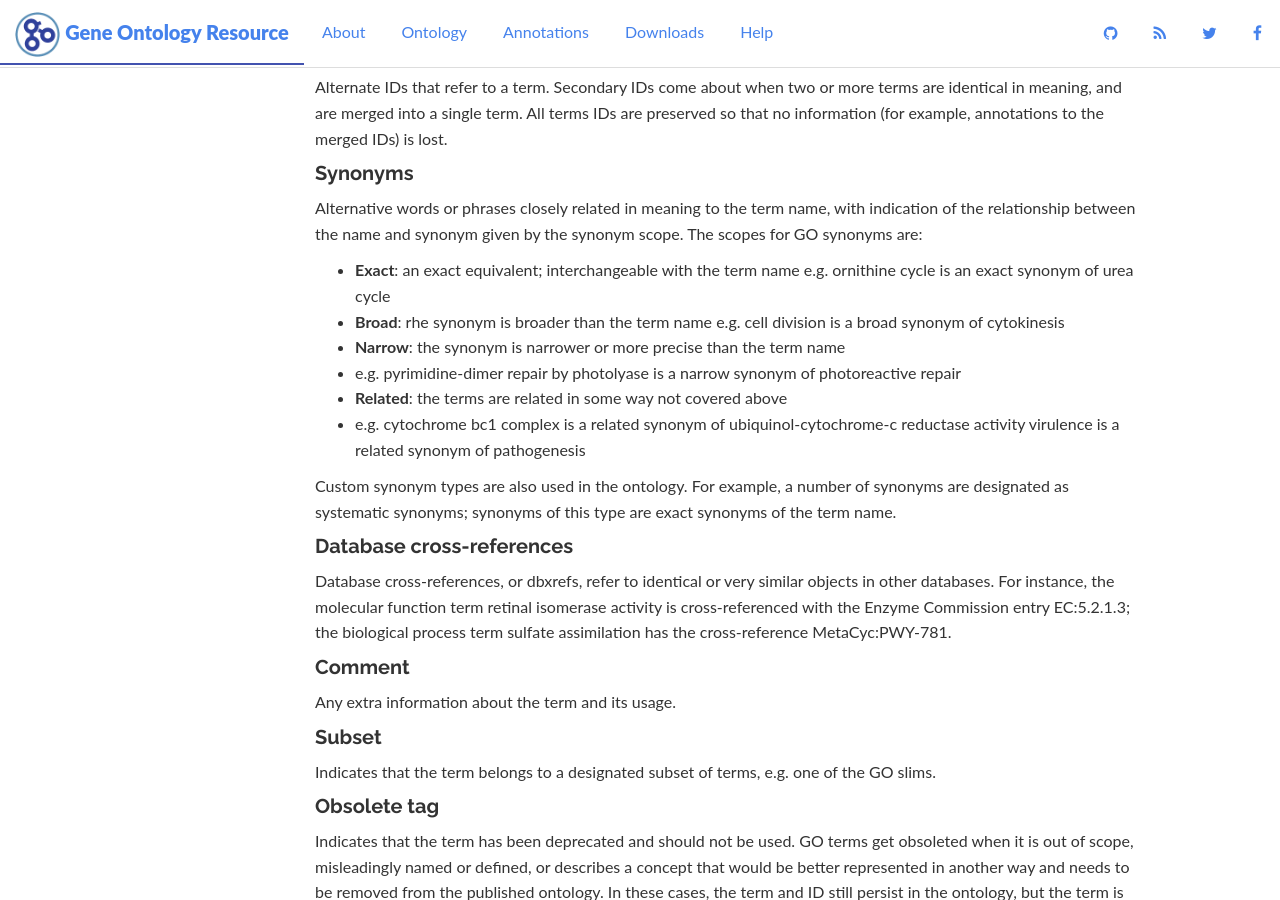
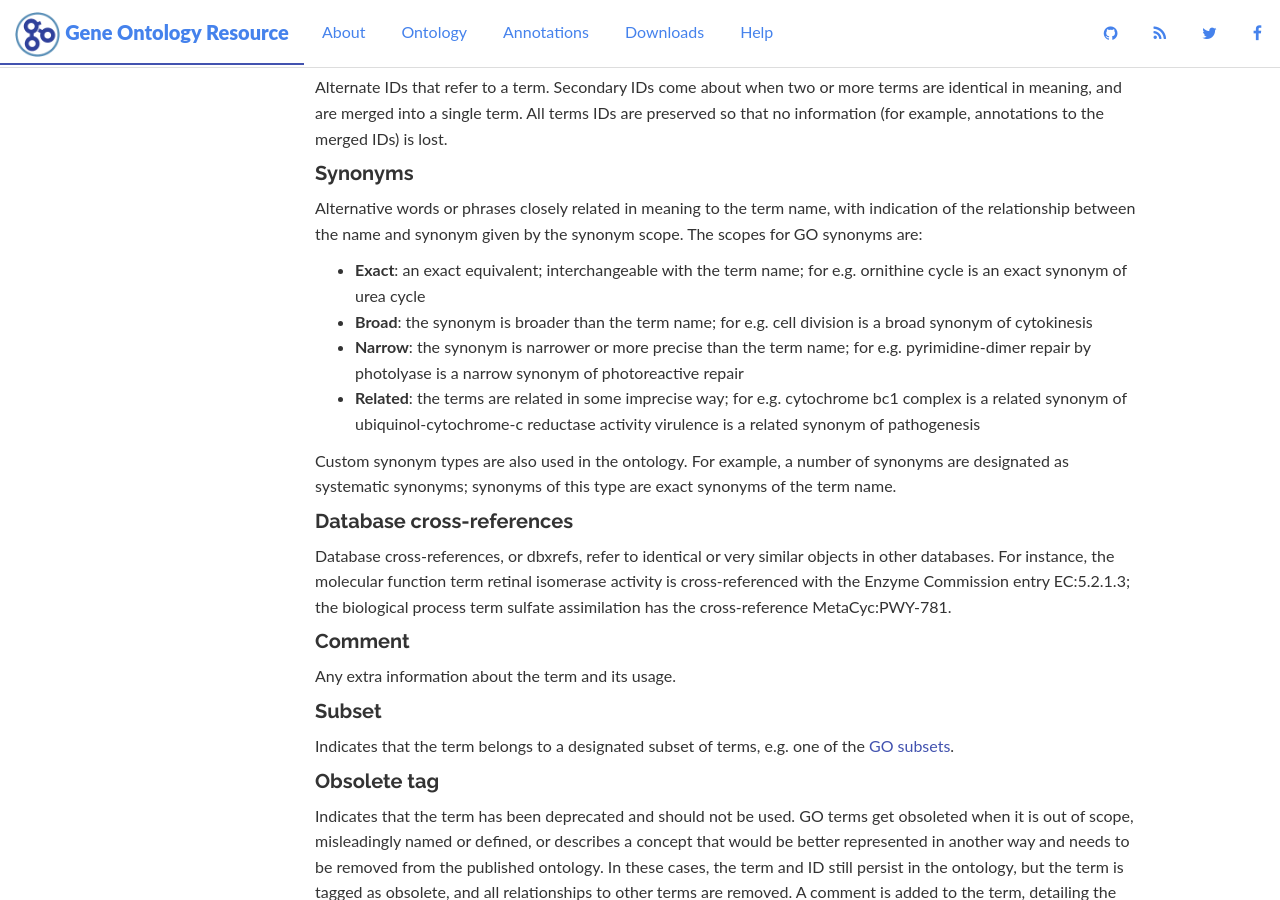
Before and after one commit to geneontology/geneontology.github.io, a Jekyll site: the page built from _docs/ontology.md, in a window 1280 px wide and 900 px high, scrolled down 2372 px. Built offline with Jekyll 4.4.1, drawn with Linux system fonts in a browser that asks for light colours; nearby versions of some CDN libraries.

Commit message:
Update ontology.md

```diff
--- a/_docs/ontology.md
+++ b/_docs/ontology.md
@@ -69,14 +69,10 @@ Alternate IDs that refer to a term. Secondary IDs come about when two or more te
 #### Synonyms
 
 Alternative words or phrases closely related in meaning to the term name, with indication of the relationship between the name and synonym given by the synonym scope. The scopes for GO synonyms are:
-+ **Exact**: an exact equivalent; interchangeable with the term name
-    e.g. ornithine cycle is an exact synonym of urea cycle
-+ **Broad**: rhe synonym is broader than the term name
-    e.g. cell division is a broad synonym of cytokinesis
-* **Narrow**: the synonym is narrower or more precise than the term name
-+  e.g. pyrimidine-dimer repair by photolyase is a narrow synonym of photoreactive repair
-* **Related**: the terms are related in some way not covered above
-+  e.g. cytochrome bc1 complex is a related synonym of ubiquinol-cytochrome-c reductase activity virulence is a related synonym of pathogenesis
++ **Exact**: an exact equivalent; interchangeable with the term name; for e.g. ornithine cycle is an exact synonym of urea cycle
++ **Broad**: the synonym is broader than the term name; for e.g. cell division is a broad synonym of cytokinesis
++ **Narrow**: the synonym is narrower or more precise than the term name; for e.g. pyrimidine-dimer repair by photolyase is a narrow synonym of photoreactive repair
++ **Related**: the terms are related in some imprecise way; for e.g. cytochrome bc1 complex is a related synonym of ubiquinol-cytochrome-c reductase activity virulence is a related synonym of pathogenesis
 
 Custom synonym types are also used in the ontology. For example, a number of synonyms are designated as systematic synonyms; synonyms of this type are exact synonyms of the term name.
 
@@ -90,7 +86,7 @@ Any extra information about the term and its usage.
 
 #### Subset
 
-Indicates that the term belongs to a designated subset of terms, e.g. one of the GO slims.
+Indicates that the term belongs to a designated subset of terms, e.g. one of the [GO subsets](/docs/go-subset-guide/).
 
 #### Obsolete tag
 
```
